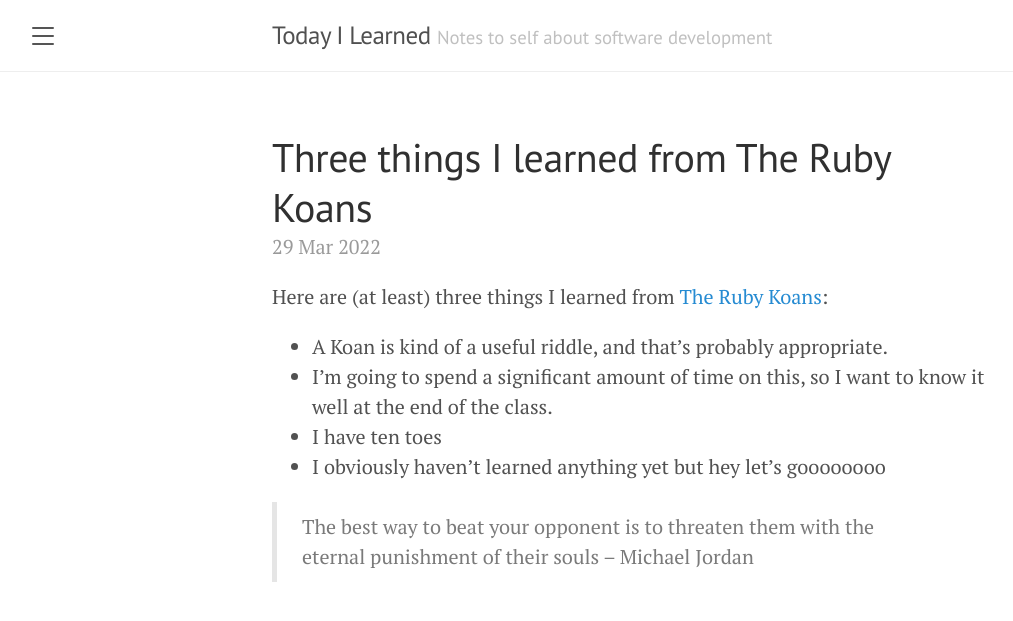
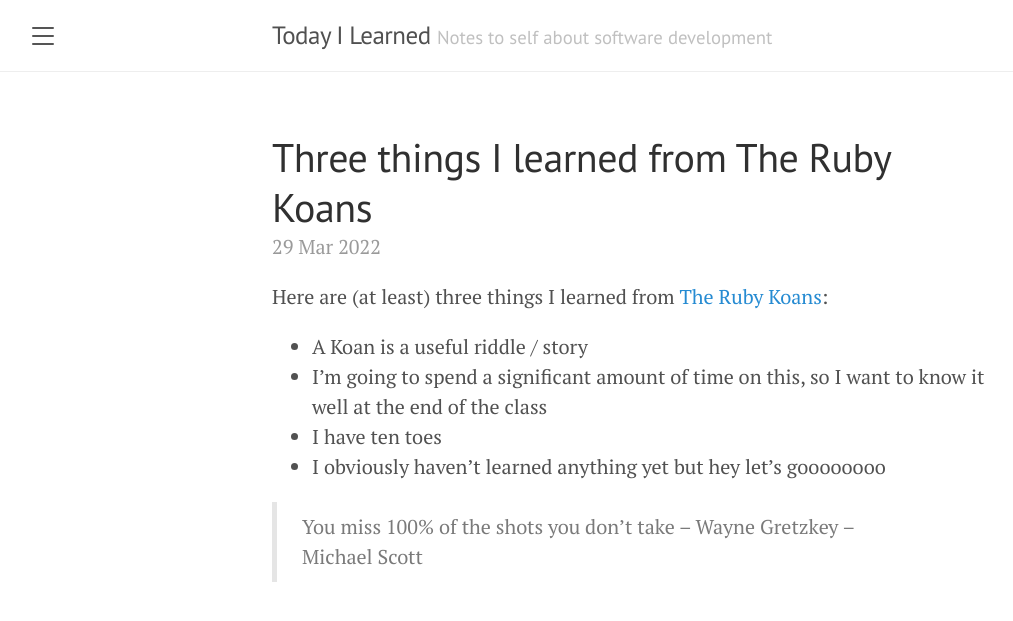
Before and after one commit to Dayton-Killian-1/til, a Jekyll site: the page built from _posts/2022-03-29-three-things-i-learned-from-the-ruby-koans.md, in a window 1280 px wide. Shown: the top 621 px of the page, without its empty margins (8-1021 px from the left). Built offline with Jekyll 4.4.1, drawn with Linux system fonts in a browser that asks for light colours.

Commit message:
Update 2022-03-29-three-things-i-learned-from-the-ruby-koans.md

```diff
--- a/_posts/2022-03-29-three-things-i-learned-from-the-ruby-koans.md
+++ b/_posts/2022-03-29-three-things-i-learned-from-the-ruby-koans.md
@@ -5,15 +5,12 @@ title: Three things I learned from The Ruby Koans
 
 Here are (at least) three things I learned from [The Ruby Koans](http://rubykoans.com/):
 
-- A Koan is kind of a useful riddle, and that's probably appropriate.
-- I'm going to spend a significant amount of time on this, so I want to know it well at the end of the class.
+- A Koan is a useful riddle / story
+- I'm going to spend a significant amount of time on this, so I want to know it well at the end of the class
 - I have ten toes
 - I obviously haven't learned anything yet but hey let's goooooooo
 
 
-> The best way to beat
-> your opponent is to
-> threaten them with
-> the eternal punishment
-> of their souls
-> -- Michael Jordan
+> You miss 100% of the shots you don't take
+> -- Wayne Gretzkey
+-- Michael Scott
```
